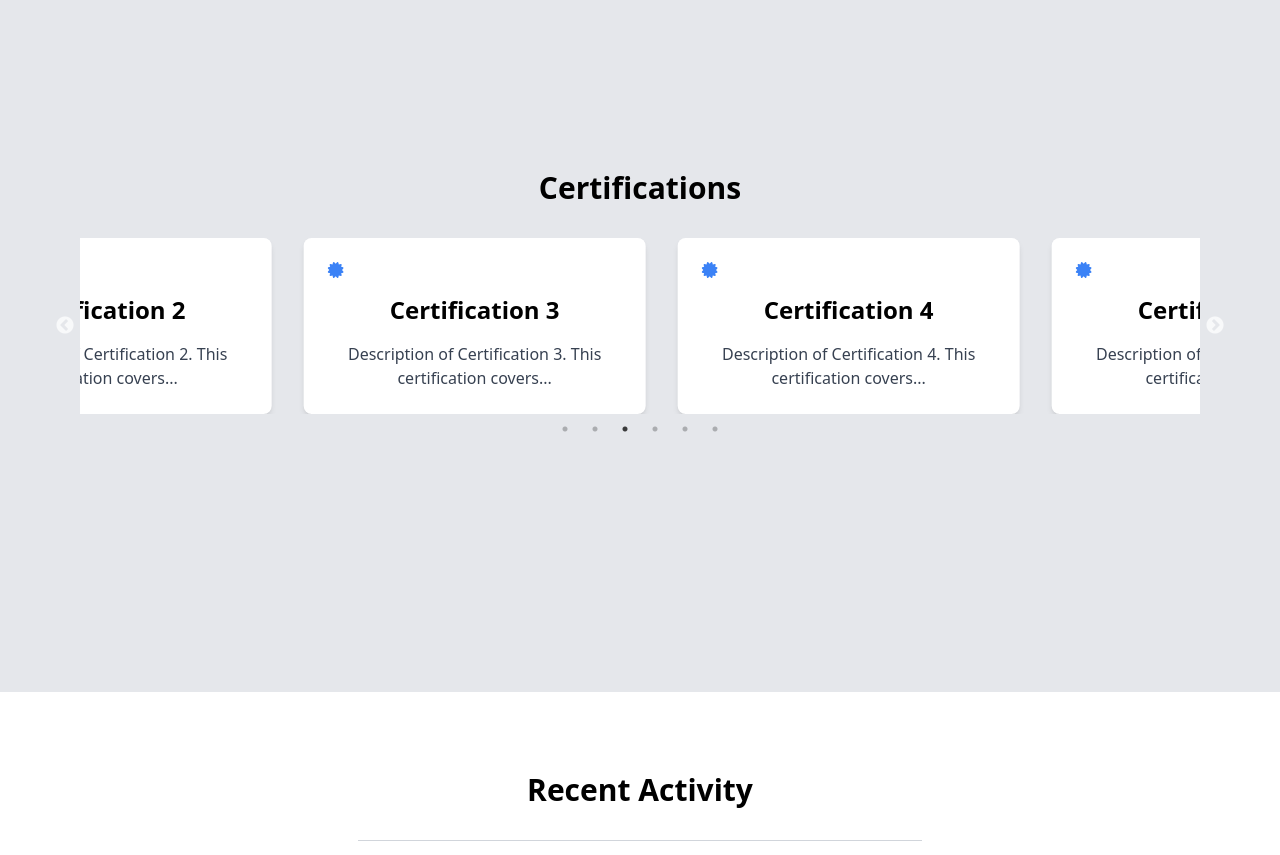
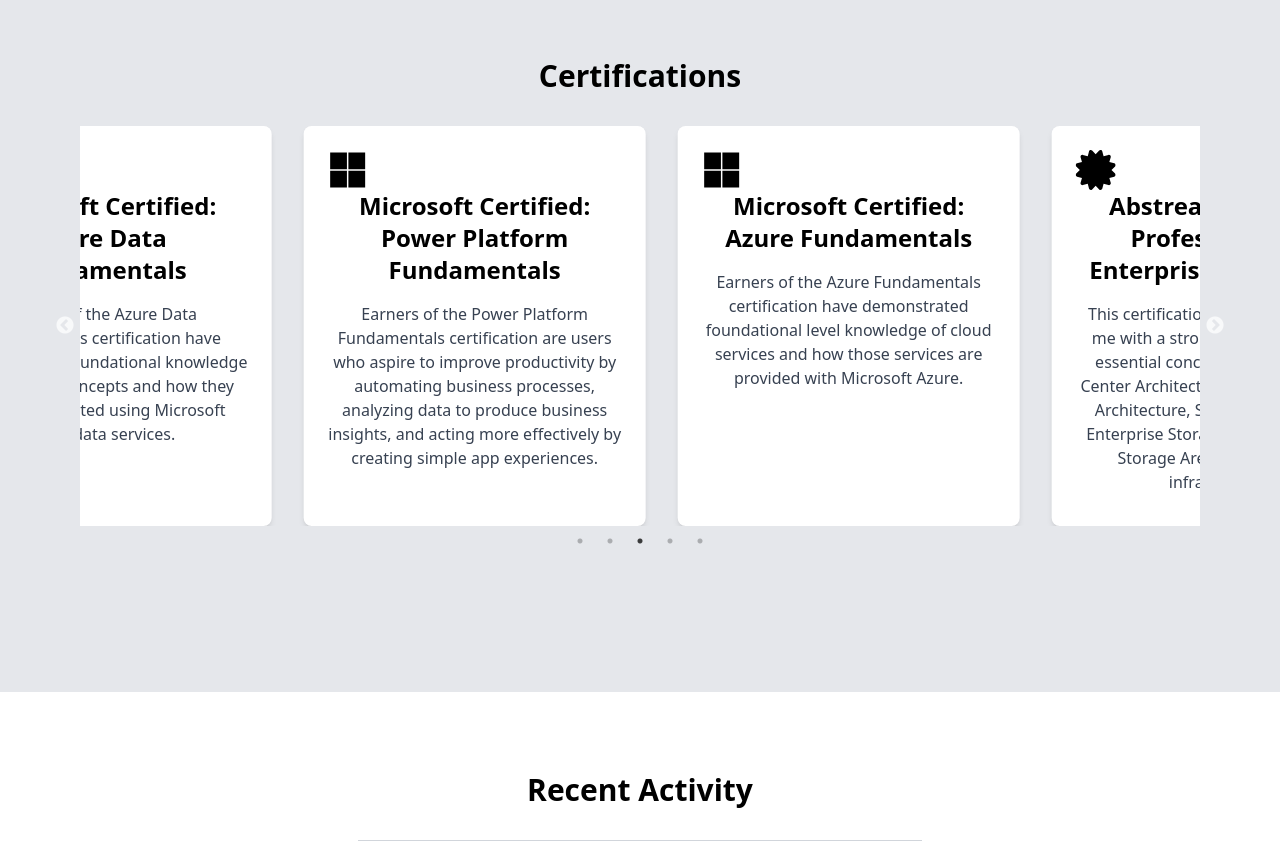
Before and after one commit to shreevershith/portfolio, a Next.js app: page / in a window 1280 px wide. Shown: the part 2420-3275 px from the top of the page. Built offline with nearby package versions, Linux system fonts and the light colour scheme.

Commit message:
completed certifications section

```diff
--- a/src/data/certifications.js
+++ b/src/data/certifications.js
@@ -1,35 +1,37 @@
+import { FaCertificate, FaMicrosoft, FaGoogle, FaAmazon } from "react-icons/fa"; // Import other icons as needed
+
 // data/certifications.js
 const certifications = [
     {
-      title: 'Certification 1',
-      description: 'Description of Certification 1. This certification covers...',
-      url: 'https://example.com/certification1',
+      title: 'Microsoft Certified: Azure AI Fundamentals',
+      description: 'Earners of the Azure AI Fundamentals certification have demonstrated foundational knowledge of machine learning (ML) and artificial intelligence (AI) concepts and related Microsoft Azure services.',
+      url: 'https://www.credly.com/badges/bbb98619-4612-422d-bfe9-06b02565b985?source=linked_in_profile',
+      icon: <FaMicrosoft size={40} /> // Adding the Microsoft icon here
     },
     {
-      title: 'Certification 2',
-      description: 'Description of Certification 2. This certification covers...',
-      url: 'https://example.com/certification2',
+      title: 'Microsoft Certified: Azure Data Fundamentals',
+      description: 'Earners of the Azure Data Fundamentals certification have demonstrated foundational knowledge of core data concepts and how they are implemented using Microsoft Azure data services.',
+      url: 'https://www.credly.com/badges/83dd92d0-673b-41b7-af6f-f337ad764f89?source=linked_in_profile',
+      icon: <FaMicrosoft size={40} /> // Adding the Microsoft icon here
     },
     {
-      title: 'Certification 3',
-      description: 'Description of Certification 3. This certification covers...',
-      url: 'https://example.com/certification3',
+      title: 'Microsoft Certified: Power Platform Fundamentals',
+      description: 'Earners of the Power Platform Fundamentals certification are users who aspire to improve productivity by automating business processes, analyzing data to produce business insights, and acting more effectively by creating simple app experiences.',
+      url: 'https://www.credly.com/badges/976ccad9-563d-4306-b130-fd19f8ac4ec9?source=linked_in_profile',
+      icon: <FaMicrosoft size={40} /> // Adding the Microsoft icon here
     },
     {
-      title: 'Certification 4',
-      description: 'Description of Certification 4. This certification covers...',
-      url: 'https://example.com/certification4',
+      title: 'Microsoft Certified: Azure Fundamentals',
+      description: 'Earners of the Azure Fundamentals certification have demonstrated foundational level knowledge of cloud services and how those services are provided with Microsoft Azure.',
+      url: 'https://www.credly.com/badges/47269bfe-2501-433a-a614-67f1742e59b5?source=linked_in_profile',
+      icon: <FaMicrosoft size={40} /> // Adding the Microsoft icon here
     },
     {
-      title: 'Certification 5',
-      description: 'Description of Certification 5. This certification covers...',
-      url: 'https://example.com/certification5',
-    },
-    {
-      title: 'Certification 6',
-      description: 'Description of Certification 6. This certification covers...',
-      url: 'https://example.com/certification6',
-    },
+      title: 'Abstream Certified Professional on Enterprise Technology',
+      description: 'This certification program equipped me with a strong understanding of essential concepts, including Data Center Architecture, Enterprise Server Architecture, Server Virtualization, Enterprise Storage Architecture, and Storage Area Network (SAN) infrastructure.',
+      url: 'https://www.abstream.co/',
+      icon: <FaCertificate size={40} /> // Adding the Microsoft icon here
+    }
   ];
 
   export default certifications;
--- a/src/pages/index.js
+++ b/src/pages/index.js
@@ -9,8 +9,8 @@
   FaLinkedin,
   FaInstagram,
   FaGithub,
-  FaCertificate,
-} from "react-icons/fa"; // Import icons from react-icons library
+  FaMicrosoft,
+} from "react-icons/fa"; // Import icons including Microsoft from react-icons library
 import Link from "next/link"; // Next.js Link component for client-side navigation
 import Slider from "react-slick"; // Slider component for carousels
 import "slick-carousel/slick/slick.css"; // Slider styles
@@ -360,19 +360,22 @@
             </h2>
             <Slider {...settings}>
               {certifications.map((certification, index) => (
-                <div key={index} className="px-4">
+                <div
+                  key={index}
+                  className="px-4 flex flex-col justify-between h-[400px]"
+                >
                   <a
                     href={certification.url}
                     target="_blank"
                     rel="noopener noreferrer"
-                    className="block transform transition-transform hover:scale-105"
+                    className="block transform transition-transform hover:scale-105 h-full"
                   >
-                    <div className="bg-white dark:bg-gray-900 p-6 rounded-lg shadow-md text-center">
-                      <FaCertificate className="text-blue-500 dark:text-blue-300 mb-4" />
-                      <h3 className="text-2xl font-semibold mb-4">
+                    <div className="bg-white dark:bg-gray-900 p-6 rounded-lg shadow-md text-center h-full flex flex-col justify-between">
+                      {certification.icon} {/* Display the icon */}
+                      <h3 className="text-2xl font-semibold mb-4 flex-grow-0">
                         {certification.title}
                       </h3>
-                      <p className="text-gray-700 dark:text-gray-300">
+                      <p className="text-gray-700 dark:text-gray-300 flex-grow">
                         {certification.description}
                       </p>
                     </div>
```
